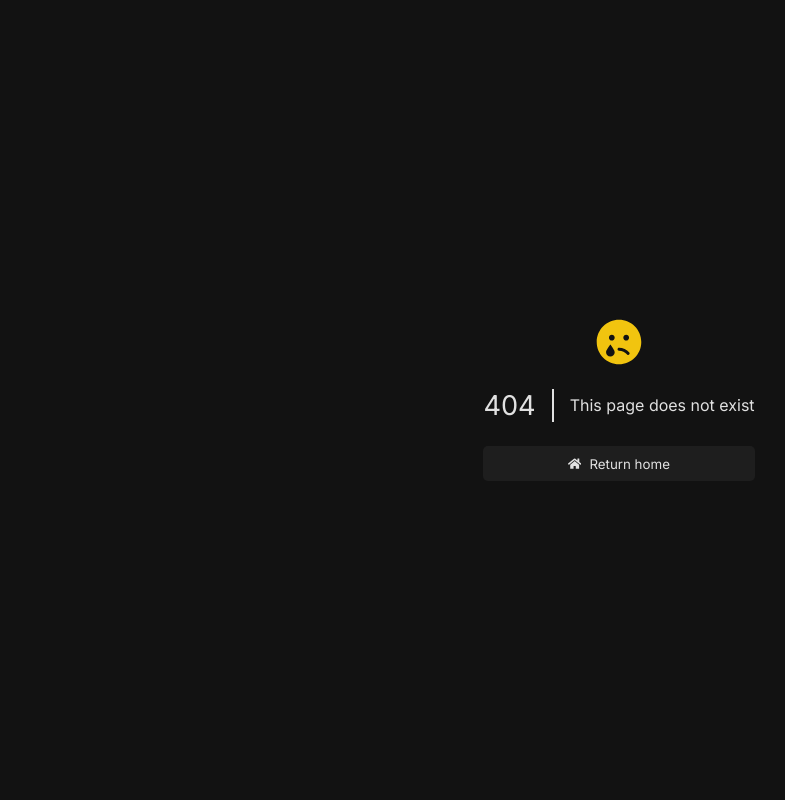
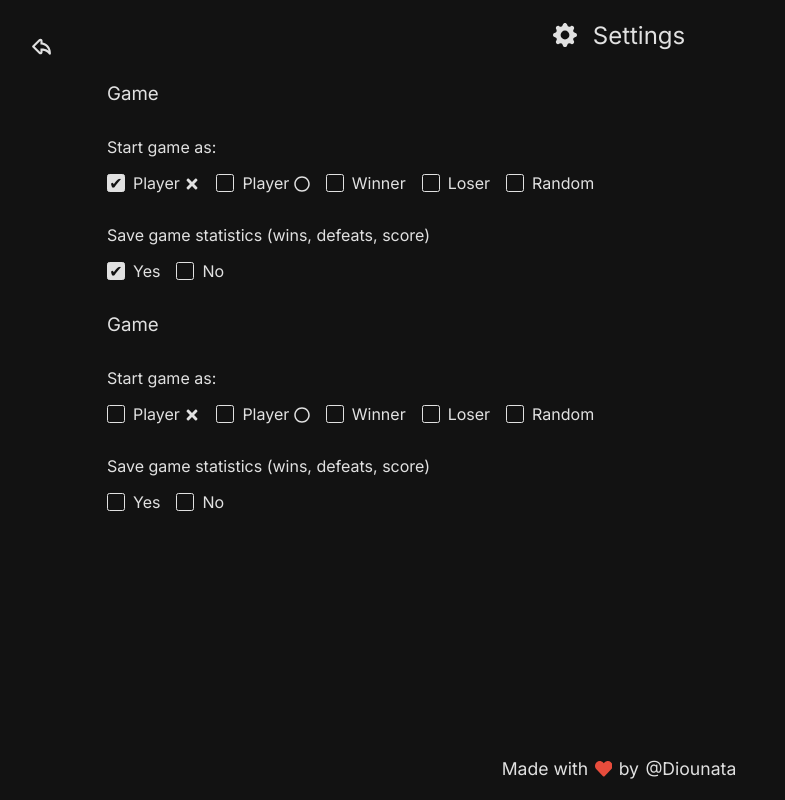
Before and after one commit to Diounata/tic-tac-toe, a Next.js app: page /settings in a window 1280 px wide. Before the commit this address had no page. Shown: the whole page, without its empty margins (21-806 px from the left). Built offline with nearby package versions, Linux system fonts and the light colour scheme.

Commit message:
Add: Settings route

```diff
--- /dev/null
+++ b/src/Components/General/RadioButton.tsx
@@ -0,0 +1,19 @@
+import { ReactNode } from 'react';
+import styles from '@styles/General/RadioButton.module.scss';
+
+type RadioProps = {
+    id: string;
+    name: string;
+    children: ReactNode;
+    selected?: boolean;
+};
+
+export default function RadioButton({ id, name, children, selected }: RadioProps) {
+    return (
+        <div className={styles.container}>
+            <input type='radio' name={name} id={id} checked={selected} />
+
+            <label htmlFor={id}>{children}</label>
+        </div>
+    );
+}
--- /dev/null
+++ b/src/pages/settings.tsx
@@ -0,0 +1,129 @@
+import styles from '@styles/Settings/Index.module.scss';
+
+import BackButton from '@Components/General/BackButton';
+import TitlePage from '@utils/TitlePage';
+import Gear from '@Icons/Gear';
+import X from '@Icons/X';
+import O from '@Icons/O';
+
+import Header from '@Components/General/Header';
+import Footer from '@Components/General/Footer';
+import RadioButton from '@Components/General/RadioButton';
+
+export default function Settings() {
+    return (
+        <>
+            <TitlePage title='Leaderboard' />
+
+            <main>
+                <div>
+                    <BackButton />
+
+                    <Header>
+                        <Gear size={24} /> Settings
+                    </Header>
+                </div>
+
+                <div className={styles.container}>
+                    <section>
+                        <h3>Game</h3>
+
+                        <article>
+                            <header>Start game as:</header>
+
+                            <div>
+                                <RadioButton name='start-game' id='x' selected>
+                                    <div>
+                                        <span>Player</span> <X color='#e1e1e1' />
+                                    </div>
+                                </RadioButton>
+
+                                <RadioButton name='start-game' id='o'>
+                                    <div>
+                                        <span>Player</span> <O color='#e1e1e1' />
+                                    </div>
+                                </RadioButton>
+
+                                <RadioButton name='start-game' id='winner'>
+                                    Winner
+                                </RadioButton>
+
+                                <RadioButton name='start-game' id='loser'>
+                                    Loser
+                                </RadioButton>
+
+                                <RadioButton name='start-game' id='random'>
+                                    Random
+                                </RadioButton>
+                            </div>
+                        </article>
+
+                        <article>
+                            <header>Save game statistics (wins, defeats, score)</header>
+
+                            <div>
+                                <RadioButton name='save-stats' id='yes' selected>
+                                    Yes
+                                </RadioButton>
+
+                                <RadioButton name='save-stats' id='no'>
+                                    No
+                                </RadioButton>
+                            </div>
+                        </article>
+                    </section>
+
+                    <section>
+                        <h3>Game</h3>
+
+                        <article>
+                            <header>Start game as:</header>
+
+                            <div>
+                                <RadioButton name='start-game' id='x'>
+                                    <div>
+                                        <span>Player</span> <X color='#e1e1e1' />
+                                    </div>
+                                </RadioButton>
+
+                                <RadioButton name='start-game' id='o'>
+                                    <div>
+                                        <span>Player</span> <O color='#e1e1e1' />
+                                    </div>
+                                </RadioButton>
+
+                                <RadioButton name='start-game' id='winner'>
+                                    Winner
+                                </RadioButton>
+
+                                <RadioButton name='start-game' id='loser'>
+                                    Loser
+                                </RadioButton>
+
+                                <RadioButton name='start-game' id='random'>
+                                    Random
+                                </RadioButton>
+                            </div>
+                        </article>
+
+                        <article>
+                            <header>Save game statistics (wins, defeats, score)</header>
+
+                            <div>
+                                <RadioButton name='save-stats' id='yes'>
+                                    Yes
+                                </RadioButton>
+
+                                <RadioButton name='save-stats' id='no'>
+                                    No
+                                </RadioButton>
+                            </div>
+                        </article>
+                    </section>
+                </div>
+            </main>
+
+            <Footer />
+        </>
+    );
+}
--- /dev/null
+++ b/src/styles/General/RadioButton.module.scss
@@ -0,0 +1,48 @@
+.container {
+    display: flex;
+    align-items: center;
+    gap: 1rem;
+
+    user-select: none;
+
+    label {
+        display: flex;
+        align-items: center;
+
+        cursor: pointer;
+    }
+
+    input {
+        cursor: pointer;
+        opacity: 0;
+        position: absolute;
+
+        &:checked + label::before {
+            content: '\002714';
+
+            display: flex;
+            justify-content: center;
+            align-items: center;
+
+            background: var(--text);
+            color: var(--dark-color);
+        }
+
+        &:checked:focus + label:before {
+            box-shadow: 0 0 0 6px rgba(225, 225, 225, 0.2);
+        }
+    }
+
+    label::before {
+        content: '';
+
+        width: 1em;
+        height: 1em;
+
+        border-radius: 0.15em;
+        margin-right: 0.5em;
+        border: 0.1em solid var(--text);
+
+        transition: 0.2s;
+    }
+}
--- /dev/null
+++ b/src/styles/Settings/Index.module.scss
@@ -0,0 +1,33 @@
+.container {
+    display: flex;
+    flex-direction: column;
+    gap: 2rem;
+
+    width: 80vw;
+
+    padding: 2rem 0;
+
+    section,
+    article {
+        display: flex;
+        flex-direction: column;
+        gap: 2rem;
+    }
+
+    article {
+        gap: 1rem;
+
+        > div {
+            display: flex;
+            align-items: center;
+            flex-wrap: wrap;
+            gap: 1rem;
+
+            @media (max-width: 450px) {
+                & {
+                    justify-content: center;
+                }
+            }
+        }
+    }
+}
```
